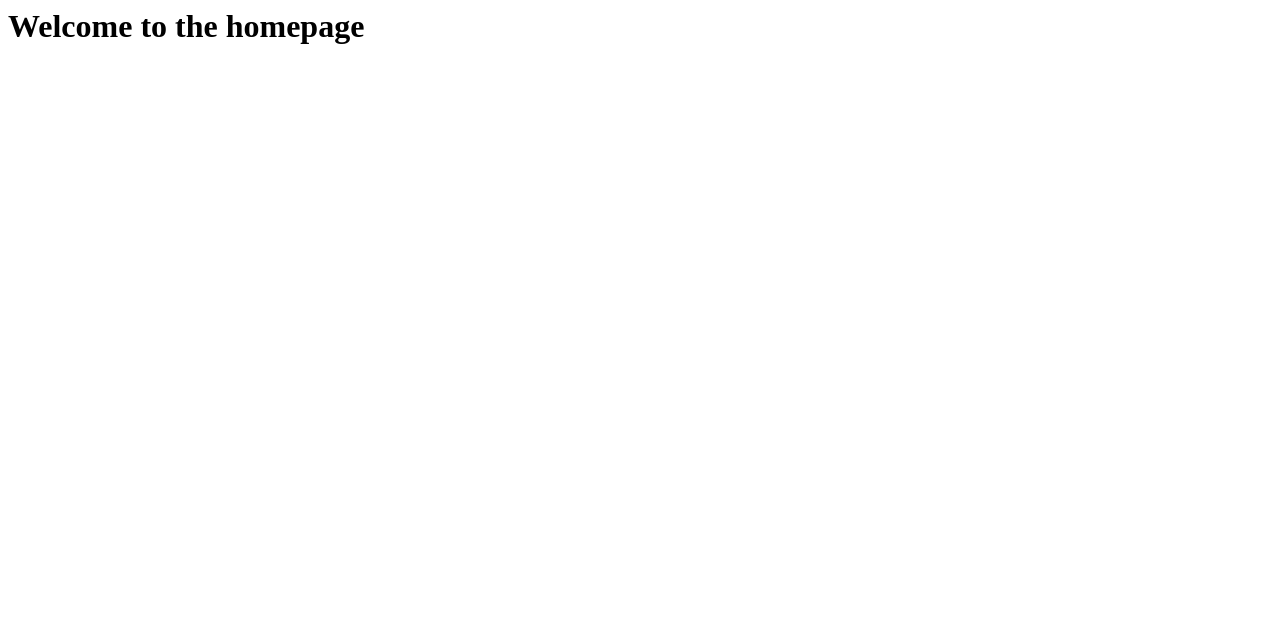
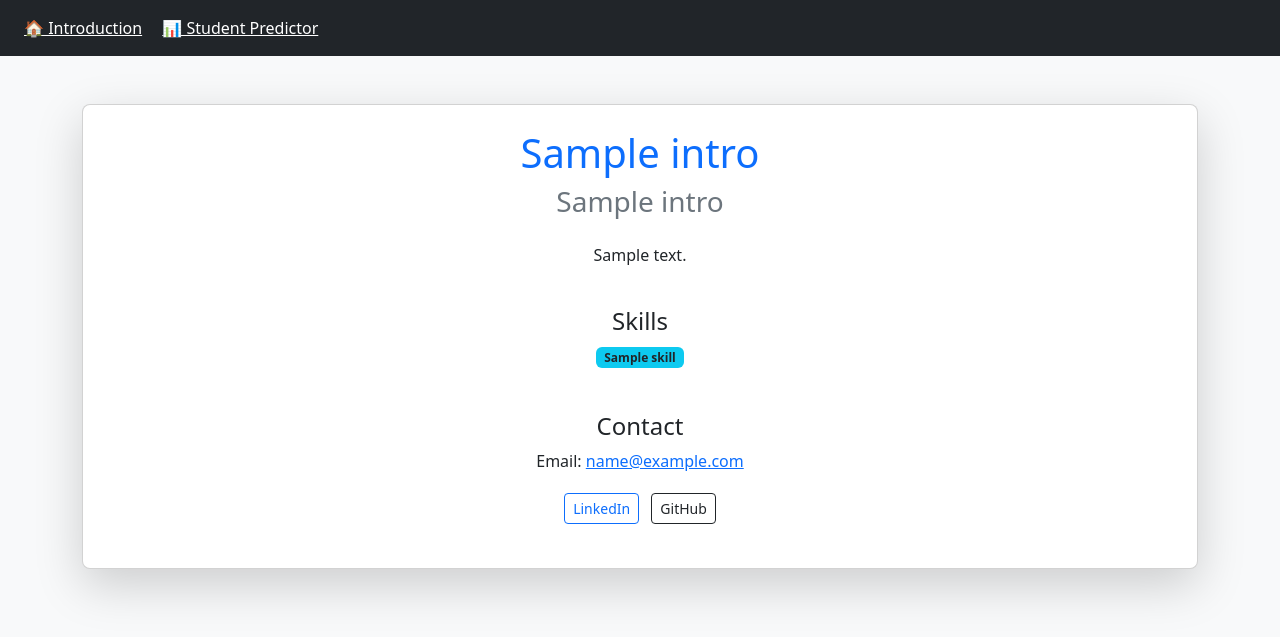
Before and after one commit to SuhasC-DSc/E2E-StudentPerformance, a Flask app: template templates/index.html in a window 1280 px wide. Shown: the top 637 px of the page. Run offline with Flask 3, Linux system fonts and the light colour scheme; the template is opened without the code that fills it: most values are stand-ins (such as "Sample title", 1, 10 or a date in 2020).

Commit message:
Added intro

```diff
--- a/application.py
+++ b/application.py
@@ -5,33 +5,53 @@ application = Flask(__name__)
 app = application
 
 # Route for Home Page
-@app.route('/')
+@app.route("/")
 def home():
-    return render_template('home.html')
+    intro = {
+        "name": "Suhas Chandrashekaran",
+        "title": "Aspiring Data Scientist & ML Enthusiast",
+        "about": "I am passionate about building machine learning models, data-driven applications, and exploring AI. I also enjoy working on web development projects and experimenting with new technologies.",
+        "skills": ["Python", "Machine Learning", "Flask", "SQL", "MongoDB", "Docker"],
+        "contact": {
+            "email": "suhas.chandrashekaran@gmail.com",
+            "linkedin": "https://linkedin.com/in/suhas-chandrashekaran",
+            "github": "https://github.com/SuhasC-DSc"
+        }
+    }
+    return render_template("index.html", intro=intro)
 
-@app.route('/predict', methods=['GET','POST'])
+
+# Route for Student Predictor Form
+@app.route("/home")
+def student_form():
+    return render_template("home.html", results=None, error=None)
+
+
+# Route for Prediction
+@app.route("/predict", methods=["POST"])
 def predict_datapoint():
-    if request.method == 'POST':
-        try:
-            data = CustomData(
-                gender=request.form.get('Gender'),
-                race_ethnicity=request.form.get('RaceEthnicity'),
-                parental_level_of_education=request.form.get('ParentalLevelOfEducation'),
-                lunch=request.form.get('Lunch'),
-                test_preparation_course=request.form.get('TestPreparationCourse'),
-                reading_score=float(request.form.get('reading_score')),
-                writing_score=float(request.form.get('writing_score'))
-            )
-        except (TypeError, ValueError):
-            return render_template('home.html', error="Please enter valid numeric values for scores.")
+    try:
+        data = CustomData(
+            gender=request.form.get("Gender"),
+            race_ethnicity=request.form.get("RaceEthnicity"),
+            parental_level_of_education=request.form.get("ParentalLevelOfEducation"),
+            lunch=request.form.get("Lunch"),
+            test_preparation_course=request.form.get("TestPreparationCourse"),
+            reading_score=float(request.form.get("reading_score")),
+            writing_score=float(request.form.get("writing_score")),
+        )
+    except (TypeError, ValueError):
+        return render_template("home.html", results=None, error="⚠️ Please enter valid numeric values for scores.")
 
-        pred_df = data.get_data_as_dataframe()
-        predict_pipeline = PredictPipeline()
-        results = predict_pipeline.predict(pred_df)
-        return render_template('home.html', results=results[0])
+    # Convert input to DataFrame
+    pred_df = data.get_data_as_dataframe()
 
-    return render_template('home.html')
+    # Predict using your ML pipeline
+    predict_pipeline = PredictPipeline()
+    results = predict_pipeline.predict(pred_df)
+
+    return render_template("home.html", results=results[0], error=None)
 
 
 if __name__ == "__main__":
-    app.run(host='0.0.0.0', debug=True)
+    app.run(host="0.0.0.0", debug=True)
--- a/templates/index.html
+++ b/templates/index.html
@@ -1 +1,37 @@
-<h1>Welcome to the homepage</h1>
+<!DOCTYPE html>
+<html lang="en">
+<head>
+    <meta charset="UTF-8">
+    <meta name="viewport" content="width=device-width, initial-scale=1.0">
+    <title>{{ intro.name }} - Introduction</title>
+    <link href="https://cdn.jsdelivr.net/npm/bootstrap@5.3.2/dist/css/bootstrap.min.css" rel="stylesheet">
+</head>
+<body class="bg-light">
+    <nav class="p-3 bg-dark text-white">
+        <a href="/" class="text-white m-2">🏠 Introduction</a>
+        <a href="/home" class="text-white m-2">📊 Student Predictor</a>
+    </nav>
+
+    <div class="container text-center mt-5">
+        <div class="card shadow-lg p-4 rounded-3">
+            <h1 class="text-primary">{{ intro.name }}</h1>
+            <h3 class="text-secondary">{{ intro.title }}</h3>
+            <p class="mt-3">{{ intro.about }}</p>
+
+            <h4 class="mt-4">Skills</h4>
+            <ul class="list-inline">
+                {% for skill in intro.skills %}
+                    <li class="list-inline-item badge bg-info text-dark m-1">{{ skill }}</li>
+                {% endfor %}
+            </ul>
+
+            <h4 class="mt-4">Contact</h4>
+            <p>Email: <a href="mailto:{{ intro.contact.email }}">{{ intro.contact.email }}</a></p>
+            <p>
+                <a href="{{ intro.contact.linkedin }}" class="btn btn-outline-primary btn-sm m-1">LinkedIn</a>
+                <a href="{{ intro.contact.github }}" class="btn btn-outline-dark btn-sm m-1">GitHub</a>
+            </p>
+        </div>
+    </div>
+</body>
+</html>
```
Also changed, not shown: templates/home.html (+11 -1 lines).
